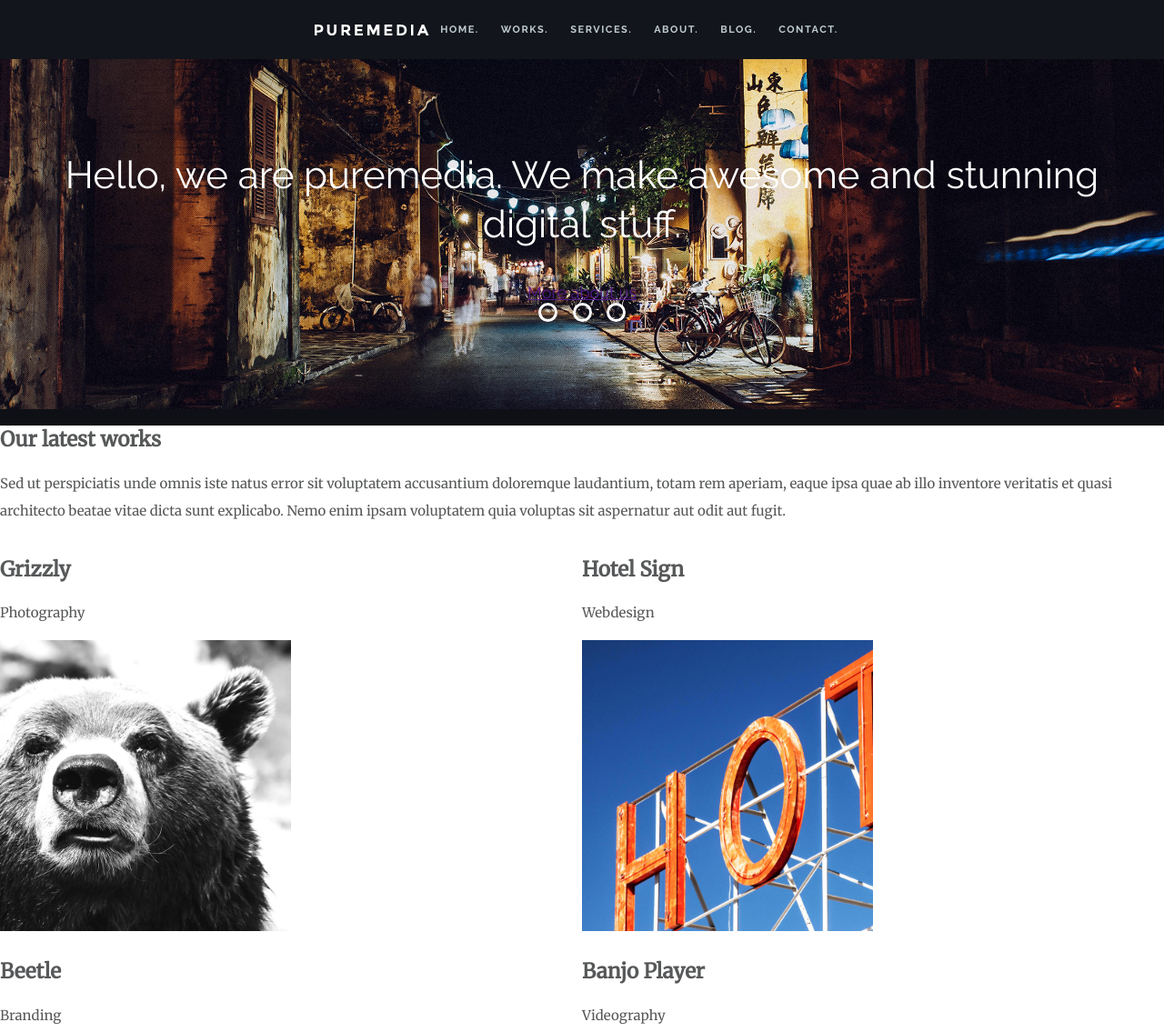
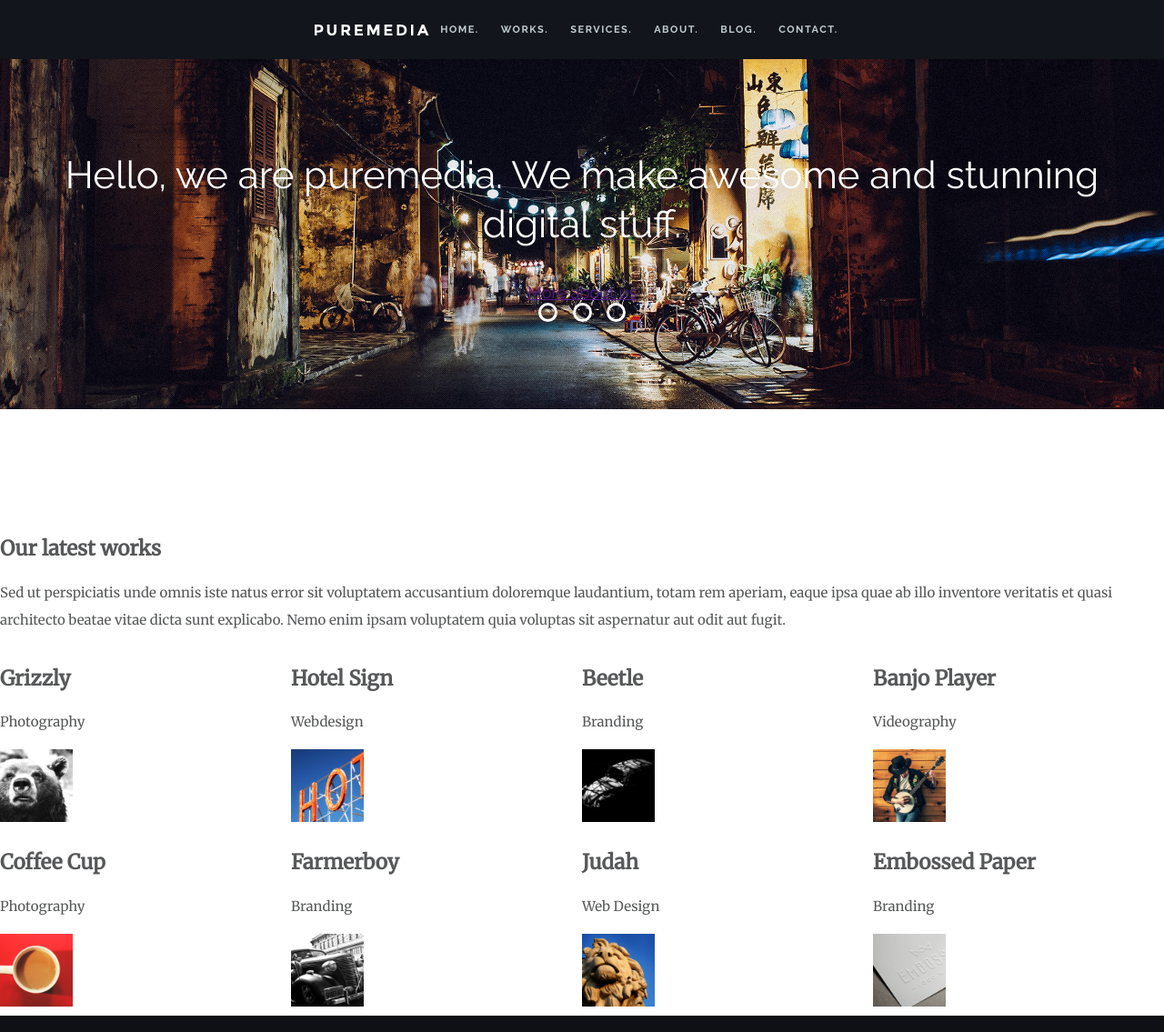
Before and after one commit to jairovg/puremedia-vpc, a website built with webpack: page src/index.html in a window 1280 px wide. Shown: the top 1135 px of the page at 91% size. Built offline with nearby package versions, Linux system fonts and the light colour scheme.

Commit message:
Latest works responsive

```diff
--- a/src/index.scss
+++ b/src/index.scss
@@ -10,8 +10,9 @@
 // Components mobile first
 @import "./styles/components/menu.scss";
 @import "./styles/components/hero.scss";
-@import "./styles/components/lastest-works.scss";
+@import "./styles/components/latest-works.scss";
 
 // Media rules
 @import "./styles/components/menu-media.scss";
 @import "./styles/components/hero-media.scss";
+@import "./styles/components/latest-works-media.scss";
--- /dev/null
+++ b/src/styles/components/latest-works-media.scss
@@ -0,0 +1,19 @@
+@media screen and (min-width: $md-screen) {
+  .work {
+    width: 33%;
+  }
+
+  .work-img {
+    width: 33%;
+  }
+}
+
+@media screen and (min-width: $lg-screen) {
+  .work {
+    width: 25%;
+  }
+
+  .work-img {
+    width: 25%;
+  }
+}
--- a/src/styles/layout-rules.scss
+++ b/src/styles/layout-rules.scss
@@ -11,5 +11,6 @@
 }
 
 .l-latest-works {
+  padding-top: 120px;
   background-color: white;
 }
--- a/src/styles/variables.scss
+++ b/src/styles/variables.scss
@@ -1,5 +1,6 @@
 // Breakpoints
 $lg-screen: 768px;
+$md-screen: 480px;
 
 /* Font related
     ff: font family
```
Also changed, not shown: src/styles/components/latest-works.scss (renamed from src/styles/components/lastest-works.scss).
